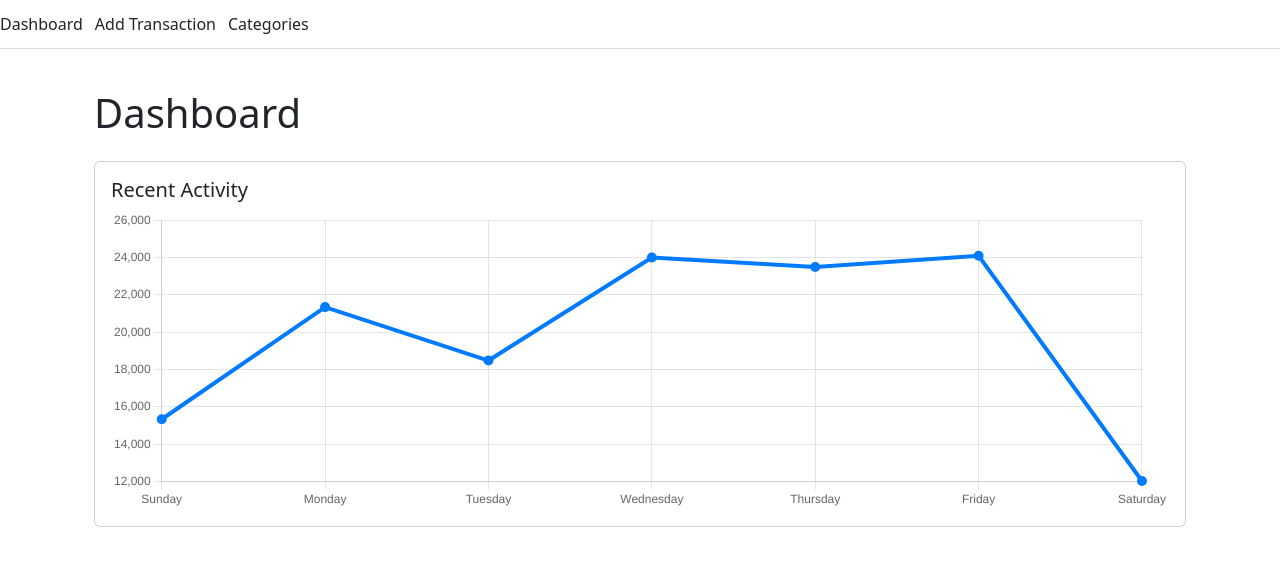
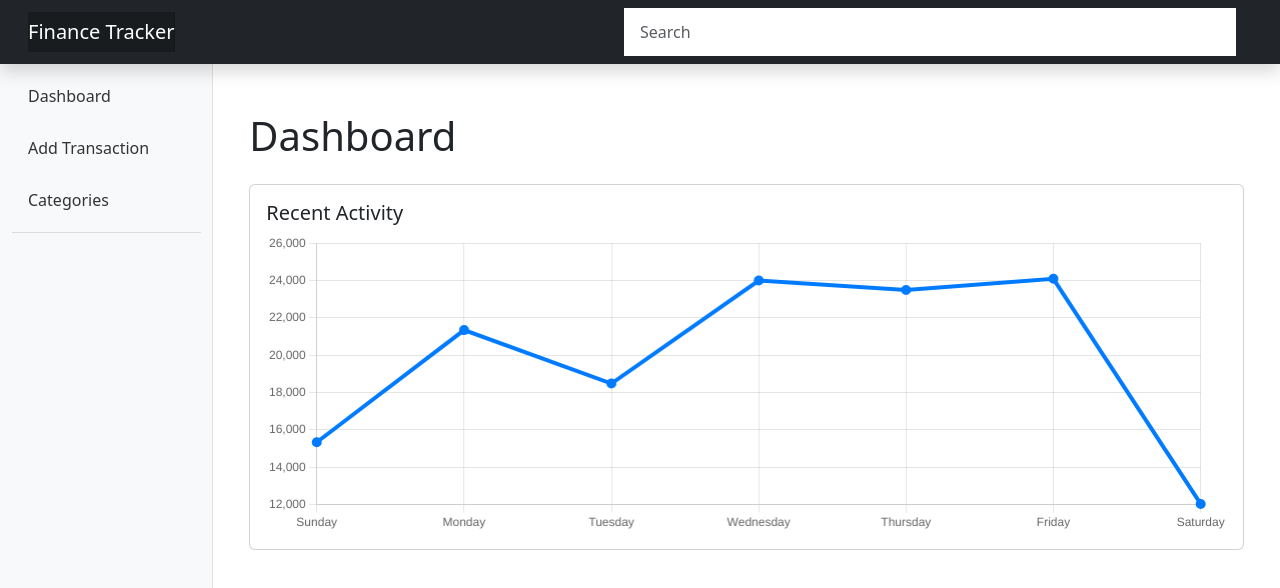
Before and after one commit to henryw-ithers/Expense-Tracker, a React app in the folder frontend/: page / in a window 1280 px wide. Shown: the top 588 px of the page. Built offline with nearby package versions, Linux system fonts and the light colour scheme; the HTML template or start-up script is replaced by a standard one.

Commit message:
feat(frontend): redo navbar and add non-functional search bar

```diff
--- a/frontend/src/App.tsx
+++ b/frontend/src/App.tsx
@@ -2,24 +2,75 @@ import { Link, Route, Routes } from "react-router-dom";
 import { DashboardPage } from "./pages/DashboardPage";
 import { AddTransactionPage } from "./pages/AddTransactionPage";
 import { CategoriesPage } from "./pages/CategoriesPage";
+import DashboardChart from "./components/DashboardChart";
 import "./App.css";
 
 export default function App() {
   return (
-    <div className="app">
-      <nav className="nav">
-        <Link to="/">Dashboard</Link>
-        <Link to="/transactions/new">Add Transaction</Link>
-        <Link to="/categories">Categories</Link>
+      <div>
+        <header className="navbar navbar-dark sticky-top bg-dark shadow px-3">
+          <div className="container-fluid d-flex align-items-center justify-content-between">
+            <a className="navbar-brand mb-0" href="#">
+              Finance Tracker
+            </a>
+
+            <input
+              className="form-control w-50 mx-3"
+              type="text"
+              placeholder="Search"
+              aria-label="Search"
+            />
+
+            <button
+              className="navbar-toggler d-md-none"
+              type="button"
+              data-bs-toggle="collapse"
+              data-bs-target="#sidebarMenu"
+              aria-controls="sidebarMenu"
+              aria-expanded="false"
+              aria-label="Toggle navigation"
+            >
+              <span className="navbar-toggler-icon"></span>
+            </button>
+          </div>
+        </header>
+
+        <div className="container-fluid">
+          <div className="row">
+            <nav
+              id="sidebarMenu"
+              className="col-md-3 col-lg-2 d-md-block bg-light sidebar collapse"
+            >
+              <div className="position-sticky pt-3">
+                <ul className="nav flex-column">
+                  <li className="nav-item">
+                    <a className="nav-link" href="/">
+                      Dashboard
+                    </a>
+                  </li>
+                  <li className="nav-item">
+                    <a className="nav-link" href="/add">
+                      Add Transaction
+                    </a>
+                  </li>
+                  <li className="nav-item">
+                    <a className="nav-link" href="/categories">
+                      Categories
+                    </a>
+                  </li>
+                </ul>
+              </div>
             </nav>
 
-      <main className="container">
+            <main className="col-md-9 ms-sm-auto col-lg-10 px-md-4 py-4">
               <Routes>
                 <Route path="/" element={<DashboardPage />} />
-          <Route path="/transactions/new" element={<AddTransactionPage />} />
+                <Route path="/add" element={<AddTransactionPage />} />
                 <Route path="/categories" element={<CategoriesPage />} />
               </Routes>
             </main>
           </div>
+        </div>
+      </div>
   );
 }
```
Lines whose indentation alone changed are shown as unchanged.
